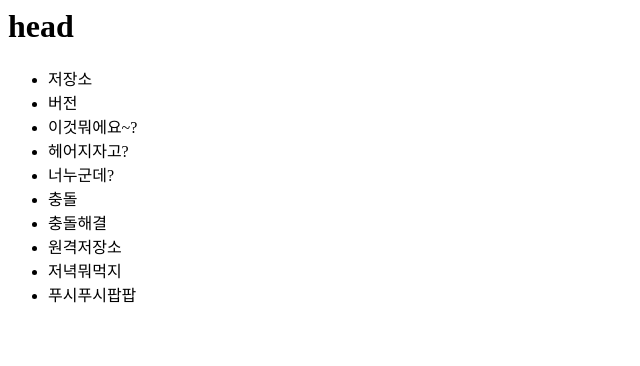
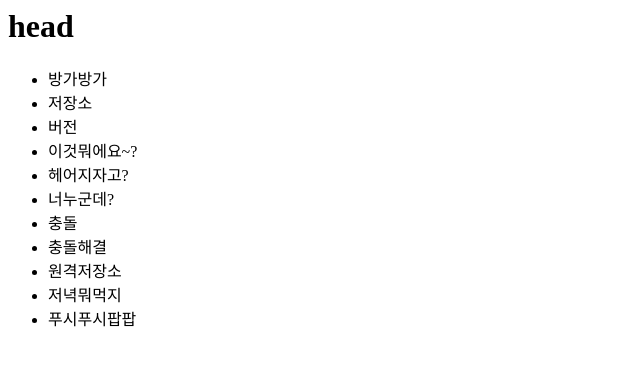
Before and after one commit to intNcinN/forstudy_doridori, a plain HTML site: page index.html in a window 1280 px wide. Shown: the whole page, without its empty margins (0-640 px from the left). Drawn offline with Linux system fonts and the light colour scheme.

Commit message:
방가방가 추가

```diff
--- a/index.html
+++ b/index.html
@@ -5,6 +5,7 @@
     <body>
         <h1> head </h1>
         <ul>
+            <li>방가방가</li>
             <li>저장소</li>
             <li>버전</li>
             <li>이것뭐에요~?</li>
```
